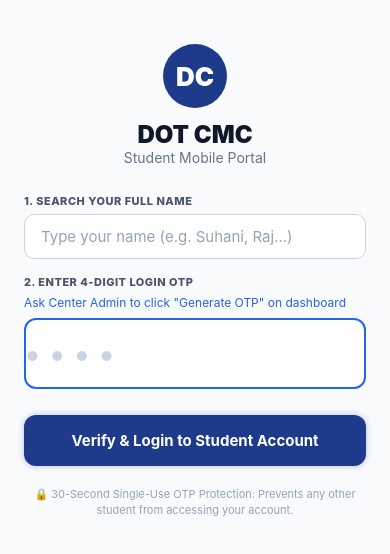
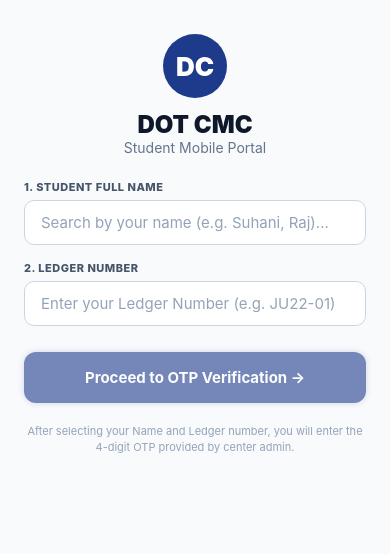
Before and after one commit to geekynidhay/dotcmc_system, a React Native app in the folder mobile_app/: screen / in a window 390 px wide. Shown: the top 554 px of the page. Built offline with nearby package versions, Linux system fonts and the light colour scheme.

Commit message:
feat(mobile): multi-step login with separate ledger field, confirmed mobile display, and 4-digit numeric OTP screen

```diff
--- a/mobile_app/App.js
+++ b/mobile_app/App.js
@@ -5,7 +5,6 @@ import {
   View,
   TextInput,
   TouchableOpacity,
-  FlatList,
   SafeAreaView,
   ActivityIndicator,
   Alert,
@@ -16,23 +15,33 @@ import {
 } from 'react-native';
 import AsyncStorage from '@react-native-async-storage/async-storage';
 
-// Local dev server IP or production URL
-// For testing on physical phone via USB/WiFi, your Mac's IP or localhost
-const API_BASE = 'http://localhost:8080/ajax.php';
+// Connects to dev server running on Mac
+// 10.0.2.2 for Android Studio Emulator, or your Mac's LAN IP for physical device
+const API_BASE = 'http://192.168.1.17:8080/ajax.php';
 
 export default function App() {
   const [session, setSession] = useState(null);
   const [loading, setLoading] = useState(true);
 
-  // Search & Selection State
-  const [students, setStudents] = useState([]);
-  const [searchQuery, setSearchQuery] = useState('');
-  const [searching, setSearching] = useState(false);
+  // Screen 1: Student Lookup & Confirmation
+  // Step 1: Name search
+  const [nameInput, setNameInput] = useState('');
+  const [nameSuggestions, setNameSuggestions] = useState([]);
   const [selectedStudent, setSelectedStudent] = useState(null);
+  const [searchingNames, setSearchingNames] = useState(false);
 
-  // OTP State
+  // Step 2: Ledger number field (separate)
+  const [ledgerInput, setLedgerInput] = useState('');
+
+  // Step 3: Verified phone from backend
+  const [confirmedMobile, setConfirmedMobile] = useState('');
+
+  // Screen state: 'lookup' -> 'otp_screen'
+  const [currentStep, setCurrentStep] = useState('lookup');
+
+  // Screen 2: 4-digit Numeric OTP State
   const [otp, setOtp] = useState('');
-  const [verifying, setVerifying] = useState(false);
+  const [verifyingOtp, setVerifyingOtp] = useState(false);
 
   useEffect(() => {
     checkSavedSession();
@@ -51,43 +60,65 @@ export default function App() {
     }
   }
 
-  async function searchStudents(query) {
-    setSearchQuery(query);
-    if (query.trim().length < 2) {
-      setStudents([]);
+  // Smooth name search with no text resets
+  async function handleNameChange(text) {
+    setNameInput(text);
+    if (!text || text.trim().length < 2) {
+      setNameSuggestions([]);
       return;
     }
 
-    setSearching(true);
+    setSearchingNames(true);
     try {
-      const response = await fetch(`${API_BASE}?action=get_mobile_students&search=${encodeURIComponent(query)}`);
+      const response = await fetch(`${API_BASE}?action=get_mobile_students&search=${encodeURIComponent(text.trim())}`);
       const data = await response.json();
-      setStudents(data || []);
-    } catch (error) {
-      console.log('Search error:', error);
+      setNameSuggestions(data || []);
+    } catch (err) {
+      console.log('Search error:', err);
     } finally {
-      setSearching(false);
+      setSearchingNames(false);
     }
   }
 
+  // When student taps their name from suggestions
   function handleSelectStudent(student) {
     setSelectedStudent(student);
-    setStudents([]);
-    setSearchQuery(student.name);
+    setNameInput(student.name);
+    setNameSuggestions([]); // hide dropdown
+    setLedgerInput(student.ledger_no || ''); // auto-fill or let them see
+    setConfirmedMobile(student.contact || 'No phone registered');
+  }
+
+  // Proceed to Step 2: OTP Screen
+  function handleProceedToOtp() {
+    if (!selectedStudent) {
+      Alert.alert('Selection Required', 'Please type and select your name from the suggestions.');
+      return;
+    }
+    if (!ledgerInput.trim()) {
+      Alert.alert('Ledger Required', 'Please enter your Ledger Number.');
+      return;
+    }
+
+    // Verify ledger matches
+    if (ledgerInput.trim().toLowerCase() !== (selectedStudent.ledger_no || '').trim().toLowerCase()) {
+      Alert.alert('Ledger Mismatch', `The entered ledger number does not match ${selectedStudent.name}'s record. Please check again.`);
+      return;
+    }
+
+    // Go to OTP Screen
+    setCurrentStep('otp_screen');
     setOtp('');
   }
 
+  // Verify 4-digit OTP
   async function handleVerifyOtp() {
-    if (!selectedStudent) {
-      Alert.alert('Selection Required', 'Please search and select your student name first.');
-      return;
-    }
     if (otp.length !== 4) {
-      Alert.alert('Invalid OTP', 'Please enter the exact 4-digit numeric OTP provided by the admin.');
+      Alert.alert('4-Digit Required', 'Please enter the exact 4-digit OTP provided by center admin.');
       return;
     }
 
-    setVerifying(true);
+    setVerifyingOtp(true);
     try {
       const formData = new FormData();
       formData.append('student_id', selectedStudent.student_id);
@@ -101,7 +132,6 @@ export default function App() {
       const res = await response.json();
 
       if (res.status === 1) {
-        // Save session locally on phone
         await AsyncStorage.setItem('@dotcmc_student_session', JSON.stringify(res.student));
         setSession(res.student);
         Alert.alert('Welcome!', `Logged in successfully as ${res.student.name}`);
@@ -109,14 +139,14 @@ export default function App() {
         Alert.alert('Verification Failed', res.msg || 'Invalid or expired 30-second OTP.');
       }
     } catch (e) {
-      Alert.alert('Connection Error', 'Unable to reach the center server. Please make sure phone is on the same WiFi network as your server.');
+      Alert.alert('Server Error', 'Unable to reach center server. Make sure phone is on the same WiFi network.');
     } finally {
-      setVerifying(false);
+      setVerifyingOtp(false);
     }
   }
 
   async function handleLogout() {
-    Alert.alert('Logout', 'Are you sure you want to log out of your account on this device?', [
+    Alert.alert('Logout', 'Log out of your student account on this phone?', [
       { text: 'Cancel', style: 'cancel' },
       {
         text: 'Logout',
@@ -125,8 +155,11 @@ export default function App() {
           await AsyncStorage.removeItem('@dotcmc_student_session');
           setSession(null);
           setSelectedStudent(null);
-          setSearchQuery('');
+          setNameInput('');
+          setLedgerInput('');
+          setConfirmedMobile('');
           setOtp('');
+          setCurrentStep('lookup');
         }
       }
     ]);
@@ -140,12 +173,13 @@ export default function App() {
     );
   }
 
-  // LOGGED IN: STUDENT DASHBOARD
+  // ==========================================
+  // VIEW: LOGGED-IN DASHBOARD
+  // ==========================================
   if (session) {
     return (
       <SafeAreaView style={styles.container}>
         <StatusBar barStyle="light-content" backgroundColor="#1e3a8a" />
-        {/* Header */}
         <View style={styles.header}>
           <View>
             <Text style={styles.headerSubtitle}>DOT CMC STUDENT PORTAL</Text>
@@ -157,7 +191,6 @@ export default function App() {
         </View>
 
         <ScrollView style={styles.content}>
-          {/* Student Info Card */}
           <View style={styles.card}>
             <View style={styles.infoRow}>
               <Text style={styles.infoLabel}>Roll No / ID:</Text>
@@ -177,7 +210,6 @@ export default function App() {
             </View>
           </View>
 
-          {/* Fee Balance Card */}
           <View style={[styles.card, styles.feeCard]}>
             <Text style={styles.feeCardTitle}>FEE SUMMARY</Text>
             <View style={styles.feeGrid}>
@@ -199,7 +231,6 @@ export default function App() {
             </View>
           </View>
 
-          {/* Payment History List */}
           <Text style={styles.sectionHeader}>PAYMENT RECEIPTS</Text>
           {session.payments && session.payments.length > 0 ? (
             session.payments.map((p, idx) => (
@@ -224,7 +255,76 @@ export default function App() {
     );
   }
 
-  // LOGGED OUT: SECURE OTP LOGIN SCREEN
+  // ==========================================
+  // VIEW: STEP 2 - ENTER 4-DIGIT NUMERIC OTP
+  // ==========================================
+  if (currentStep === 'otp_screen') {
+    return (
+      <SafeAreaView style={styles.container}>
+        <StatusBar barStyle="dark-content" />
+        <KeyboardAvoidingView
+          behavior={Platform.OS === 'ios' ? 'padding' : 'height'}
+          style={{ flex: 1 }}
+        >
+          <ScrollView contentContainerStyle={styles.loginContainer} keyboardShouldPersistTaps="handled">
+            <TouchableOpacity style={styles.backBtn} onPress={() => setCurrentStep('lookup')}>
+              <Text style={styles.backBtnText}>← Back to details</Text>
+            </TouchableOpacity>
+
+            <View style={styles.logoBadge}>
+              <Text style={styles.logoText}>DC</Text>
+            </View>
+            <Text style={styles.brandTitle}>Enter Login OTP</Text>
+            <Text style={styles.brandSubtitle}>Verifying: {selectedStudent?.name}</Text>
+
+            <View style={styles.selectedStudentBox}>
+              <Text style={styles.selectedTitle}>Account Verified For:</Text>
+              <Text style={styles.selectedName}>{selectedStudent?.name}</Text>
+              <Text style={styles.selectedDetails}>Ledger: {ledgerInput} • Mobile: {confirmedMobile}</Text>
+            </View>
+
+            <View style={styles.inputGroup}>
+              <Text style={styles.inputLabel}>ENTER 4-DIGIT OTP</Text>
+              <Text style={styles.otpHelper}>Ask Center Admin to click "Generate OTP" on dashboard</Text>
+
+              {/* STRICTLY NUMERIC KEYPAD */}
+              <TextInput
+                style={styles.otpInput}
+                placeholder="••••"
+                placeholderTextColor="#cbd5e1"
+                value={otp}
+                onChangeText={(val) => setOtp(val.replace(/[^0-9]/g, ''))} // Strictly digits
+                keyboardType="number-pad" // Only numbers on iOS and Android
+                maxLength={4}
+                textAlign="center"
+                autoFocus={true}
+              />
+            </View>
+
+            <TouchableOpacity
+              style={[styles.primaryBtn, verifyingOtp && { opacity: 0.6 }]}
+              onPress={handleVerifyOtp}
+              disabled={verifyingOtp}
+            >
+              {verifyingOtp ? (
+                <ActivityIndicator color="#ffffff" />
+              ) : (
+                <Text style={styles.primaryBtnText}>Verify OTP & Complete Login</Text>
+              )}
+            </TouchableOpacity>
+
+            <Text style={styles.footerNote}>
+              ⏱️ 30-Second Single-Use OTP Protection. Prevents any other student from accessing your account.
+            </Text>
+          </ScrollView>
+        </KeyboardAvoidingView>
+      </SafeAreaView>
+    );
+  }
+
+  // ==========================================
+  // VIEW: STEP 1 - STUDENT NAME & LEDGER LOOKUP
+  // ==========================================
   return (
     <SafeAreaView style={styles.container}>
       <StatusBar barStyle="dark-content" />
@@ -233,31 +333,30 @@ export default function App() {
         style={{ flex: 1 }}
       >
         <ScrollView contentContainerStyle={styles.loginContainer} keyboardShouldPersistTaps="handled">
-          {/* Logo Brand */}
           <View style={styles.logoBadge}>
             <Text style={styles.logoText}>DC</Text>
           </View>
           <Text style={styles.brandTitle}>DOT CMC</Text>
           <Text style={styles.brandSubtitle}>Student Mobile Portal</Text>
 
-          {/* Step 1: Search Name */}
+          {/* 1. Name Input Field */}
           <View style={styles.inputGroup}>
-            <Text style={styles.inputLabel}>1. SEARCH YOUR FULL NAME</Text>
+            <Text style={styles.inputLabel}>1. STUDENT FULL NAME</Text>
             <TextInput
               style={styles.input}
-              placeholder="Type your name (e.g. Suhani, Raj...)"
+              placeholder="Search by your name (e.g. Suhani, Raj)..."
               placeholderTextColor="#94a3b8"
-              value={searchQuery}
-              onChangeText={searchStudents}
+              value={nameInput}
+              onChangeText={handleNameChange}
               autoCapitalize="words"
             />
-            {searching && <ActivityIndicator size="small" color="#1e3a8a" style={{ marginTop: 6 }} />}
+            {searchingNames && <ActivityIndicator size="small" color="#1e3a8a" style={{ marginTop: 6 }} />}
           </View>
 
-          {/* Results Dropdown */}
-          {students.length > 0 && (
+          {/* Real-time suggestions dropdown */}
+          {nameSuggestions.length > 0 && (
             <View style={styles.dropdownList}>
-              {students.map((item) => (
+              {nameSuggestions.map((item) => (
                 <TouchableOpacity
                   key={item.student_id}
                   style={styles.dropdownItem}
@@ -272,49 +371,40 @@ export default function App() {
             </View>
           )}
 
-          {/* Step 2: Show Selected Details */}
+          {/* 2. Separate Ledger Number Field */}
+          <View style={styles.inputGroup}>
+            <Text style={styles.inputLabel}>2. LEDGER NUMBER</Text>
+            <TextInput
+              style={styles.input}
+              placeholder="Enter your Ledger Number (e.g. JU22-01)"
+              placeholderTextColor="#94a3b8"
+              value={ledgerInput}
+              onChangeText={setLedgerInput}
+              autoCapitalize="characters"
+            />
+          </View>
+
+          {/* 3. Confirm Mobile Number (Fetched from Backend) */}
           {selectedStudent && (
             <View style={styles.selectedStudentBox}>
-              <Text style={styles.selectedTitle}>Selected Student Account:</Text>
-              <Text style={styles.selectedName}>{selectedStudent.name}</Text>
+              <Text style={styles.selectedTitle}>3. CONFIRM REGISTERED MOBILE (FROM RECORD):</Text>
+              <Text style={styles.confirmedMobileText}>📱 {confirmedMobile}</Text>
               <Text style={styles.selectedDetails}>
-                Roll No: {selectedStudent.roll_no} | Ledger No: {selectedStudent.ledger_no}
+                Course: {selectedStudent.course} • Roll No: {selectedStudent.roll_no}
               </Text>
-              <Text style={styles.selectedCourse}>Course: {selectedStudent.course}</Text>
             </View>
           )}
 
-          {/* Step 3: 4-Digit Numeric OTP */}
-          <View style={styles.inputGroup}>
-            <Text style={styles.inputLabel}>2. ENTER 4-DIGIT LOGIN OTP</Text>
-            <Text style={styles.otpHelper}>Ask Center Admin to click "Generate OTP" on dashboard</Text>
-            <TextInput
-              style={styles.otpInput}
-              placeholder="••••"
-              placeholderTextColor="#cbd5e1"
-              value={otp}
-              onChangeText={(val) => setOtp(val.replace(/[^0-9]/g, ''))} // Strictly numeric only
-              keyboardType="number-pad" // Opens numeric keypad on Android & iOS
-              maxLength={4}
-              textAlign="center"
-            />
-          </View>
-
-          {/* Submit Button */}
+          {/* Proceed Button */}
           <TouchableOpacity
-            style={[styles.primaryBtn, verifying && { opacity: 0.6 }]}
-            onPress={handleVerifyOtp}
-            disabled={verifying}
+            style={[styles.primaryBtn, !selectedStudent && { opacity: 0.6 }]}
+            onPress={handleProceedToOtp}
           >
-            {verifying ? (
-              <ActivityIndicator color="#ffffff" />
-            ) : (
-              <Text style={styles.primaryBtnText}>Verify & Login to Student Account</Text>
-            )}
+            <Text style={styles.primaryBtnText}>Proceed to OTP Verification →</Text>
           </TouchableOpacity>
 
           <Text style={styles.footerNote}>
-            🔒 30-Second Single-Use OTP Protection: Prevents any other student from accessing your account.
+            After selecting your Name and Ledger number, you will enter the 4-digit OTP provided by center admin.
           </Text>
         </ScrollView>
       </KeyboardAvoidingView>
@@ -493,7 +583,16 @@ const styles = StyleSheet.create({
   loginContainer: {
     padding: 24,
     alignItems: 'center',
-    justifyContent: 'center',
+  },
+  backBtn: {
+    alignSelf: 'flex-start',
+    marginBottom: 12,
+    paddingVertical: 6,
+  },
+  backBtnText: {
+    color: '#2563eb',
+    fontSize: 14,
+    fontWeight: '600',
   },
   logoBadge: {
     width: 64,
@@ -502,7 +601,7 @@ const styles = StyleSheet.create({
     backgroundColor: '#1e3a8a',
     alignItems: 'center',
     justifyContent: 'center',
-    marginTop: 20,
+    marginTop: 10,
     marginBottom: 12,
   },
   logoText: {
@@ -518,7 +617,7 @@ const styles = StyleSheet.create({
   brandSubtitle: {
     fontSize: 14,
     color: '#64748b',
-    marginBottom: 28,
+    marginBottom: 24,
   },
   inputGroup: {
     width: '100%',
@@ -555,6 +654,10 @@ const styles = StyleSheet.create({
     marginTop: -8,
     marginBottom: 16,
     maxHeight: 180,
+    elevation: 4,
+    shadowColor: '#000',
+    shadowOpacity: 0.1,
+    shadowRadius: 6,
   },
   dropdownItem: {
     padding: 12,
@@ -584,23 +687,18 @@ const styles = StyleSheet.create({
     fontSize: 11,
     fontWeight: '700',
     color: '#1e40af',
+    letterSpacing: 0.5,
   },
-  selectedName: {
-    fontSize: 16,
+  confirmedMobileText: {
+    fontSize: 18,
     fontWeight: '800',
     color: '#1e3a8a',
-    marginTop: 2,
+    marginTop: 4,
   },
   selectedDetails: {
     fontSize: 12,
     color: '#3b82f6',
-    marginTop: 2,
-  },
-  selectedCourse: {
-    fontSize: 12,
-    color: '#1d4ed8',
-    fontWeight: '600',
-    marginTop: 2,
+    marginTop: 4,
   },
   otpInput: {
     backgroundColor: '#ffffff',
@@ -610,7 +708,7 @@ const styles = StyleSheet.create({
     paddingVertical: 14,
     fontSize: 32,
     fontWeight: '900',
-    letterSpacing: 12,
+    letterSpacing: 14,
     color: '#1e3a8a',
   },
   primaryBtn: {
```
Also changed, not shown: 1 other file (tests, documents, lock files or other folders).
